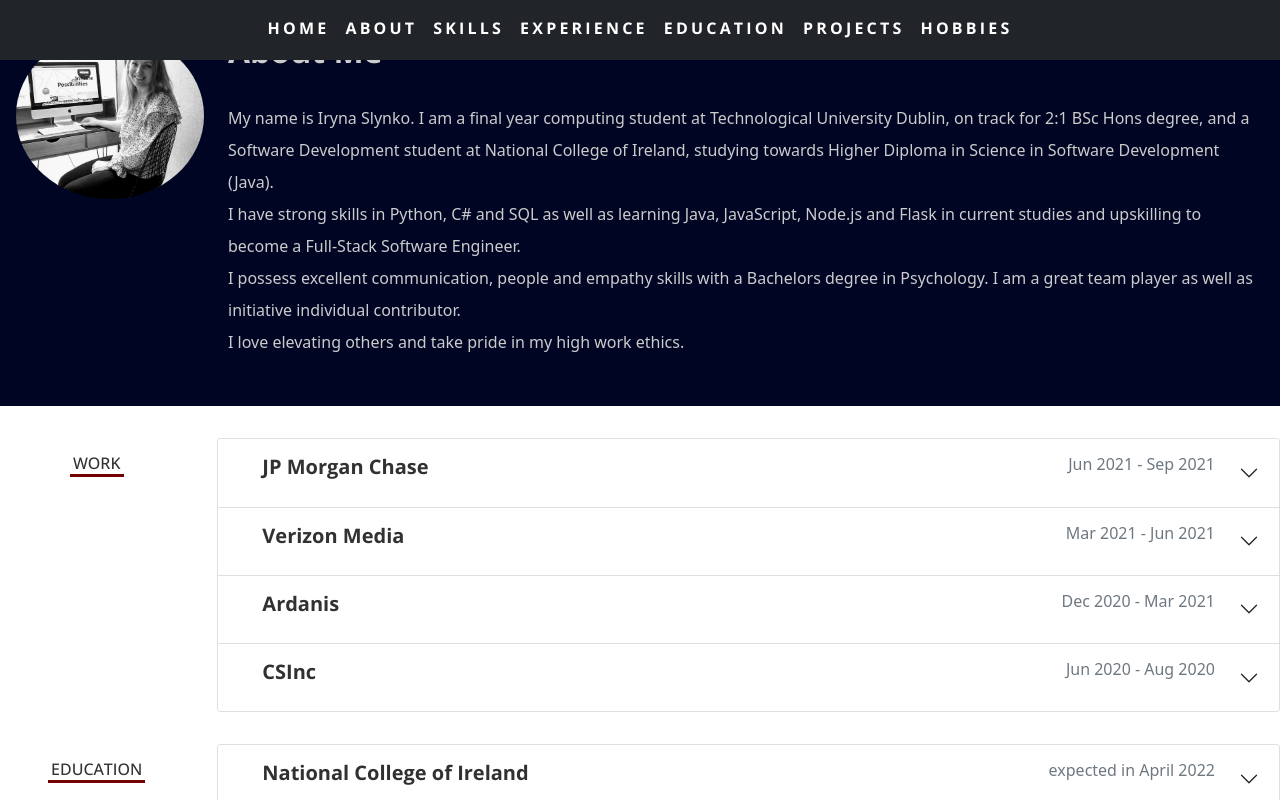
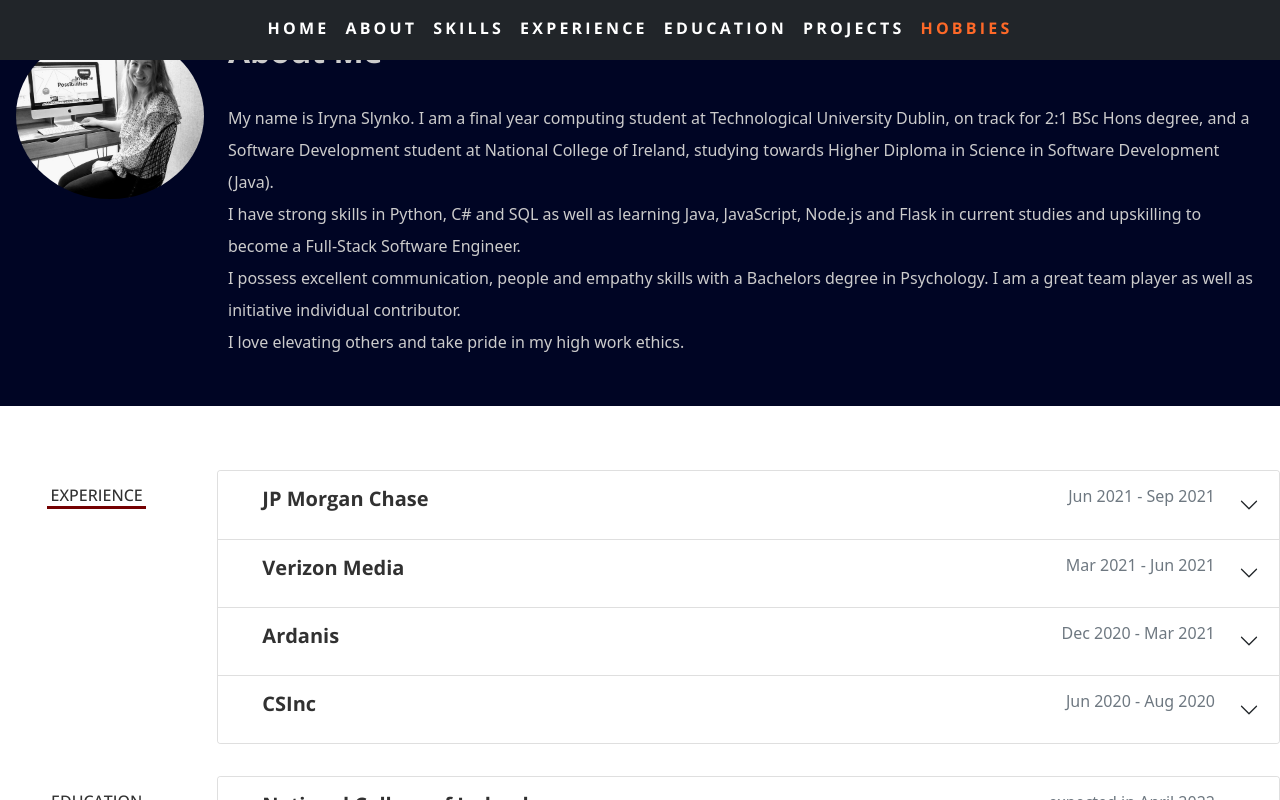
Before and after one commit to Iryna-Slynko/iryna-slynko-personal-website, a React (Create React App) app: page / in a window 1280 px wide. Shown: the top 800 px of the page. Built offline with nearby package versions, Linux system fonts and the light colour scheme.

Commit message:
Implement scroll-spy

```diff
--- a/public/index.html
+++ b/public/index.html
@@ -26,6 +26,7 @@
     />
     <link rel="apple-touch-icon" href="%PUBLIC_URL%/logo192.png" />
     <link rel="manifest" href="%PUBLIC_URL%/manifest.webmanifest" />
+    <script src="https://cdn.jsdelivr.net/npm/bootstrap@5.1.3/dist/js/bootstrap.bundle.min.js" integrity="sha384-ka7Sk0Gln4gmtz2MlQnikT1wXgYsOg+OMhuP+IlRH9sENBO0LRn5q+8nbTov4+1p" crossorigin="anonymous"></script>
     <!--
       Notice the use of %PUBLIC_URL% in the tags above.
       It will be replaced with the URL of the `public` folder during the build.
@@ -37,7 +38,7 @@
     -->
     <title>Iryna Slynko</title>
   </head>
-  <body>
+  <body  data-bs-spy="scroll" data-bs-target="#navigation">
     <noscript>You need to enable JavaScript to run this app.</noscript>
     <div id="root"></div>
     <!--
--- a/src/App.scss
+++ b/src/App.scss
@@ -13,4 +13,8 @@ p {
   line-height: 2;
 }
 
+body {
+  position: relative;
+}
+
 @import "~bootstrap/scss/bootstrap";
--- a/src/App.tsx
+++ b/src/App.tsx
@@ -3,6 +3,7 @@ import './App.scss';
 import About from './components/About';
 import Footer from './components/Footer';
 import Header from './components/Header';
+import Hobbies from './components/Hobbies';
 import Resume from './components/Resume';
 
 function App() {
@@ -12,6 +13,7 @@ function App() {
       <main>
         <About />
         <Resume />
+        <Hobbies />
       </main>
       <Footer />
     </div>
--- /dev/null
+++ b/src/components/Hobbies.tsx
@@ -0,0 +1,8 @@
+import React from 'react';
+
+export default function Hobbies() {
+  return (
+    <section id='hobbies'>
+    </section>
+  )
+}
--- a/src/components/Navigation.tsx
+++ b/src/components/Navigation.tsx
@@ -5,7 +5,7 @@ import Navbar from 'react-bootstrap/Navbar';
 
 export default function Navigation() {
   return (
-    <Navbar expand="sm" bg="dark" variant='dark' className='justify-content-end' fixed='top'>
+    <Navbar id='navigation' expand="sm" bg="dark" variant='dark' className='justify-content-end' fixed='top'>
         <Navbar.Toggle aria-controls="basic-navbar-nav"  className='justify-content-end'/>
         <Navbar.Collapse id="basic-navbar-nav" className='justify-content-center'>
           <Nav>
--- a/src/components/Resume.tsx
+++ b/src/components/Resume.tsx
@@ -1,10 +1,12 @@
 import React from 'react';
 import Education from './Education';
+import Skills from './Skills';
 import Work from './Work';
 
 export default function Resume() {
   return (
     <section id='resume'>
+      <Skills />
       <Work />
       <Education />
     </section>
--- /dev/null
+++ b/src/components/Skills.tsx
@@ -0,0 +1,8 @@
+import React from 'react';
+
+export default function Skills() {
+  return (
+    <section id='skills'>
+    </section>
+  )
+}
--- a/src/components/Work.tsx
+++ b/src/components/Work.tsx
@@ -18,6 +18,6 @@ export default function Work() {
     return generateAccordionItem(index, title, subtitle, date, extraText);
   })
   return (
-    generateAccordion('work', 'Work', experience)
+    generateAccordion('experience', 'Experience', experience)
   )
 }
```
Also changed, not shown: src/components/Projects.tsx (added, +8 -0 lines).
